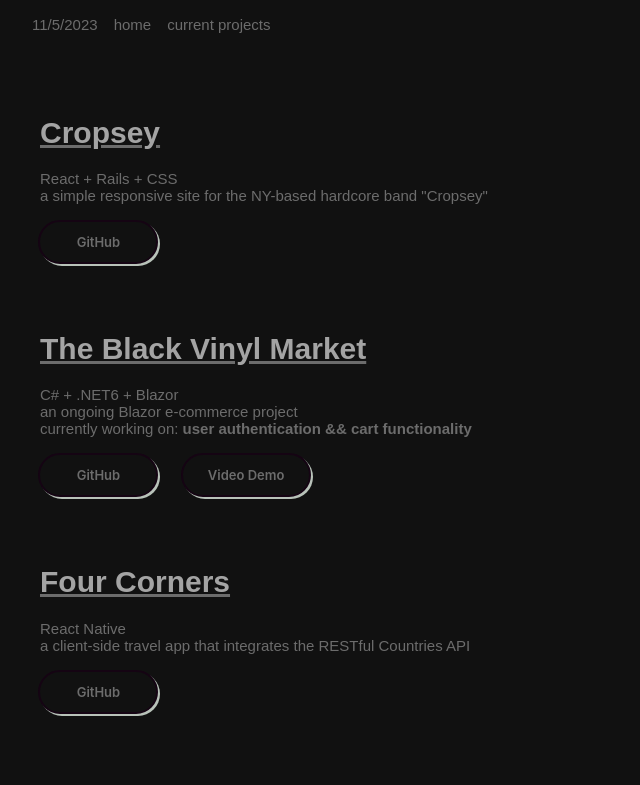
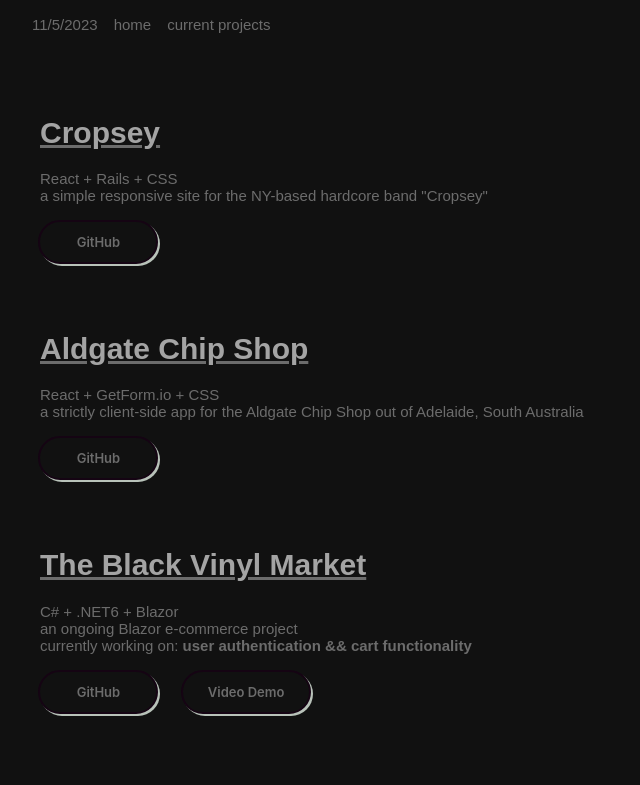
Before and after one commit to dreadnought-admin/portfolio, a React (Vite) app: page /showcase in a window 1280 px wide. Shown: the top 785 px of the page, without its empty margins (0-640 px from the left). Built offline with nearby package versions, Linux system fonts and the light colour scheme; a web font is replaced by a local one.

Commit message:
Adds aldgate chip shop to showcase

```diff
--- a/src/Showcase.jsx
+++ b/src/Showcase.jsx
@@ -20,6 +20,17 @@ const Showcase = () => {
         <div className="button-74-container">
         <a href="https://github.com/dreadnought-admin/authenticated-cropsey"><button className="button-74 confirm_selection">GitHub</button></a>
         {/* <a href="https://www.youtube.com/watch?v=12j5Rk3s9MI"><button className="button-74 confirm_selection">Inspiration</button></a> */}
+      </div>
+      </div>
+
+      <div className="showcase-text">
+        <a className="header-link" href="#"><h1>Aldgate Chip Shop</h1></a>
+        <section>
+          <p>React + GetForm.io + CSS</p>
+          <p>a strictly client-side app for the Aldgate Chip Shop out of Adelaide, South Australia</p>
+        </section>
+        <div className="button-74-container">
+        <a href="https://github.com/dreadnought-admin/aldgate-chip-shop"><button className="button-74 confirm_selection">GitHub</button></a>
       </div>
       </div>
 
```
